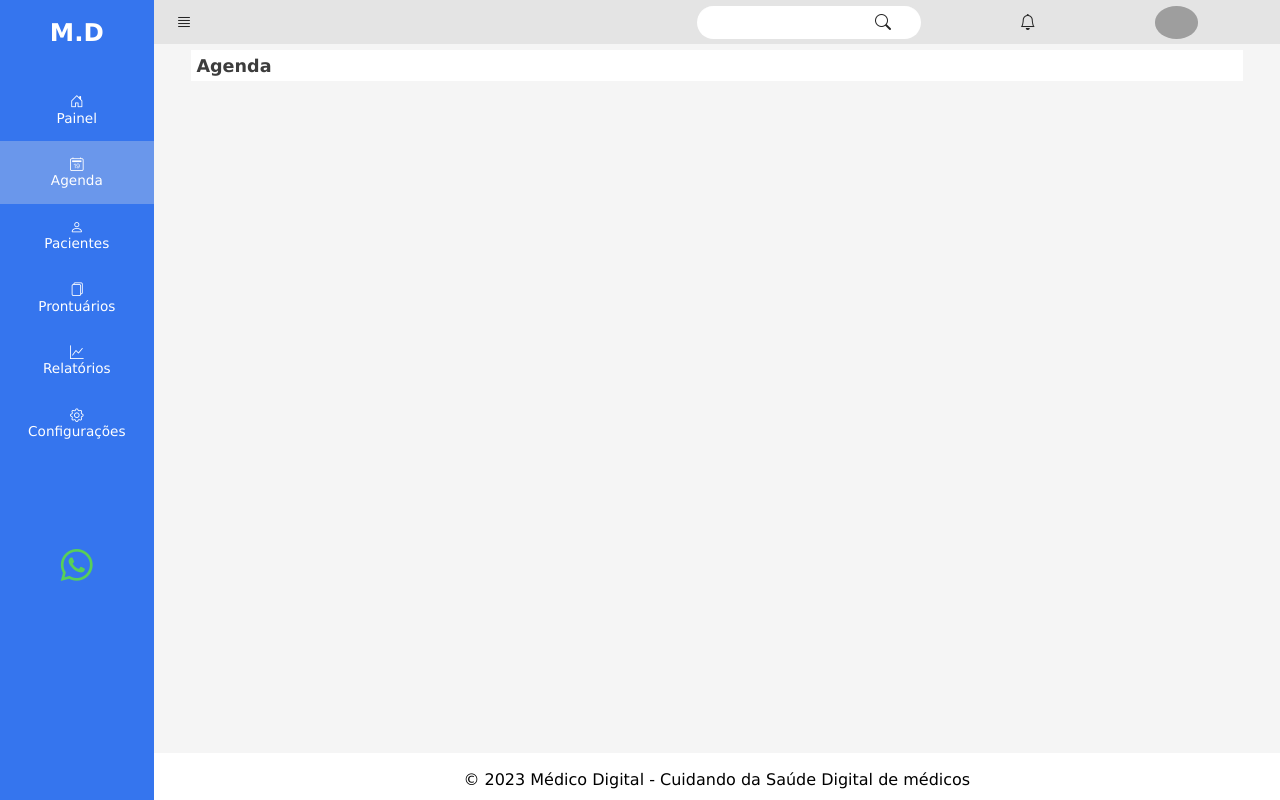
After one commit to GustavOxys/sistema_dr, a Django app: page /agenda/ in a window 1280 px wide. The commit adds this page. Run offline with Django 4.2, Linux system fonts and the light colour scheme; grey boxes are pictures that could not be loaded.

Commit message:
adicionado urls para itens da navbar e uma class active para quando clicado o background color mudar

```diff
--- a/base_static/static/css/_boxes_painel.css
+++ b/base_static/static/css/_boxes_painel.css
@@ -30,6 +30,8 @@
     justify-content: space-around;
     background-color: rgb(2, 103, 115);
     background-color: #514BF2;
+    background-color: #3575ee;
+
 
 
     width: 24.5%;
--- a/base_static/static/css/_sidebar.css
+++ b/base_static/static/css/_sidebar.css
@@ -4,6 +4,7 @@
     position: fixed;
     background-color: #038C8C;
     background-color: #514BF2;
+    background-color: #3575ee;
     display: flex;
     flex-direction: column;
     align-items: center;
@@ -11,6 +12,7 @@
 
 .sidebar a {
     padding: 10%;
+    width: 100%;
     text-decoration: none;
     font-size: 85%;
     color: white;
@@ -19,19 +21,24 @@
     flex-direction: column;
     cursor: pointer;
 
+
 }
 .sidebar a:hover{opacity: 0.5;}
 
+.sidebar a.active{
+    background-color: #6a97eb;
+
+}
+
 
 .sidebar h1 {
-    padding: 5% 0% 10%;
-    font-size: 130%;
-    display: flex;
-    max-width: 80%;
+    margin-top: 2%;
+    font-size: 180%;
+    display:flex;
+    max-width: 100%;
     color: white;
     align-items: center;
-    overflow:hidden;
-    cursor: pointer;
+
 }
 
 .sidebar h1:hover{
@@ -43,3 +50,8 @@
     font-size: 200%;
     color: rgb(88, 207, 88);
 }
+
+.logo{
+    width: 100%;
+
+}
--- a/base_templates/partials/_sidebar.html
+++ b/base_templates/partials/_sidebar.html
@@ -1,24 +1,32 @@
+{% with current_path=request.path %}
 <div class="sidebar">
-    <h1 id="logo">M.D</h1>
+    <h1 class="logo"><a href="{% url 'dashboard:index' %}" style="margin-bottom: 10%;">M.D</a></h1>
 
-    <a href="#" style="padding-top: 20%;">
+    <a href="{% url 'dashboard:index' %}"
+        class="{% if current_path == '/' %}active{% endif %}" >
         <i class="bi bi-house-door"></i>
         Painel</a>
-    <a href="#">
+    <a href="{% url 'dashboard:agenda' %}"
+        class="{% if current_path == '/agenda/' %}active{% endif %}">
         <i class="bi bi-calendar2-date"></i>
         Agenda</a>
-    <a href="#">
+    <a href="{% url 'dashboard:pacientes' %}"
+        class="{% if current_path == '/pacientes/' %}active{% endif %}">
         <i class="bi bi-person"></i>
         Pacientes</a>
-    <a href="#">
+    <a href="{% url 'dashboard:prontuarios' %}"
+        class="{% if current_path == '/prontuarios/' %}active{% endif %}">
         <i class="bi bi-files"></i>
         Prontuários</a>
-    <a href="#">
+    <a href="{% url 'dashboard:relatorios' %}"
+        class="{% if current_path == '/relatorios/' %}active{% endif %}">
         <i class="bi bi-graph-up"></i>
         Relatórios</a>
-    <a href="#">
+    <a href="{% url 'dashboard:configuracoes' %}"
+        class="{% if current_path == '/configuracoes/' %}active{% endif %}">
         <i class="bi bi-gear"></i>
         Configurações</a>
 
     <a href="#" id="ultimo-link"><i class="bi bi-whatsapp"></i></a>
 </div>
+{% endwith %}
--- /dev/null
+++ b/dashboard/templates/agenda.html
@@ -0,0 +1,11 @@
+{% extends 'base.html' %}
+
+{% block content %}
+    <div class="content">
+        <div class="titulo-secao">
+            <h2>
+                Agenda
+            </h2>
+        </div>
+    </div>
+{% endblock %}
--- a/dashboard/urls.py
+++ b/dashboard/urls.py
@@ -6,4 +6,10 @@ app_name = 'dashboard'
 urlpatterns = [
     path('', views.index, name='index'),
     path('search/', views.search, name='search'),
+    path('agenda/', views.agenda, name='agenda'),
+    path('pacientes/', views.pacientes, name='pacientes'),
+    path('prontuarios/', views.prontuarios, name='prontuarios'),
+    path('relatorios/', views.relatorios, name='relatorios'),
+    path('configuracoes/', views.configuracoes, name='configuracoes'),
+
 ]
--- a/dashboard/views/__init__.py
+++ b/dashboard/views/__init__.py
@@ -1 +1,6 @@
 from .v_index import *
+from .v_agenda import *
+from .v_pacientes import *
+from .v_prontuarios import *
+from .v_configuracoes import *
+from .v_relatorios import *
--- /dev/null
+++ b/dashboard/views/v_agenda.py
@@ -0,0 +1,4 @@
+from django.shortcuts import render
+
+def agenda(request):
+    return render(request, 'agenda.html')
--- /dev/null
+++ b/dashboard/views/v_configuracoes.py
@@ -0,0 +1,4 @@
+from django.shortcuts import render
+
+def configuracoes(request):
+    return render(request, 'configuracoes.html')
--- /dev/null
+++ b/dashboard/views/v_pacientes.py
@@ -0,0 +1,4 @@
+from django.shortcuts import render
+
+def pacientes(request):
+    return render(request, 'pacientes.html')
--- /dev/null
+++ b/dashboard/views/v_prontuarios.py
@@ -0,0 +1,4 @@
+from django.shortcuts import render
+
+def prontuarios(request):
+    return render(request, 'prontuarios.html')
--- /dev/null
+++ b/dashboard/views/v_relatorios.py
@@ -0,0 +1,4 @@
+from django.shortcuts import render
+
+def relatorios(request):
+    return render(request, 'relatorios.html')
```
Also changed, not shown: dashboard/templates/configuracoes.html (added, +11 -0 lines), dashboard/templates/pacientes.html (added, +11 -0 lines), dashboard/templates/prontuarios.html (added, +11 -0 lines), dashboard/templates/relatorios.html (added, +11 -0 lines), to_do_list.txt (+8 -5 lines).
